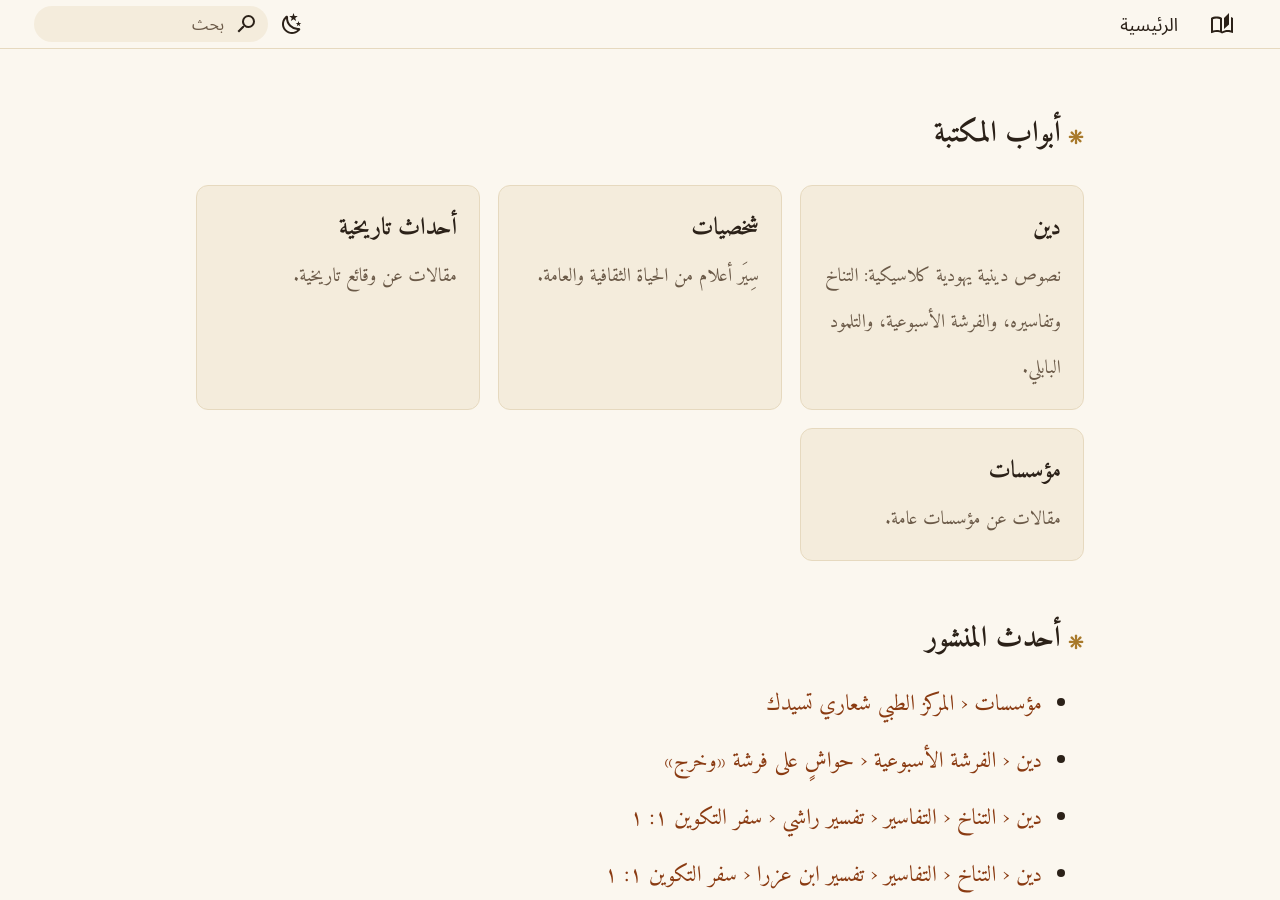
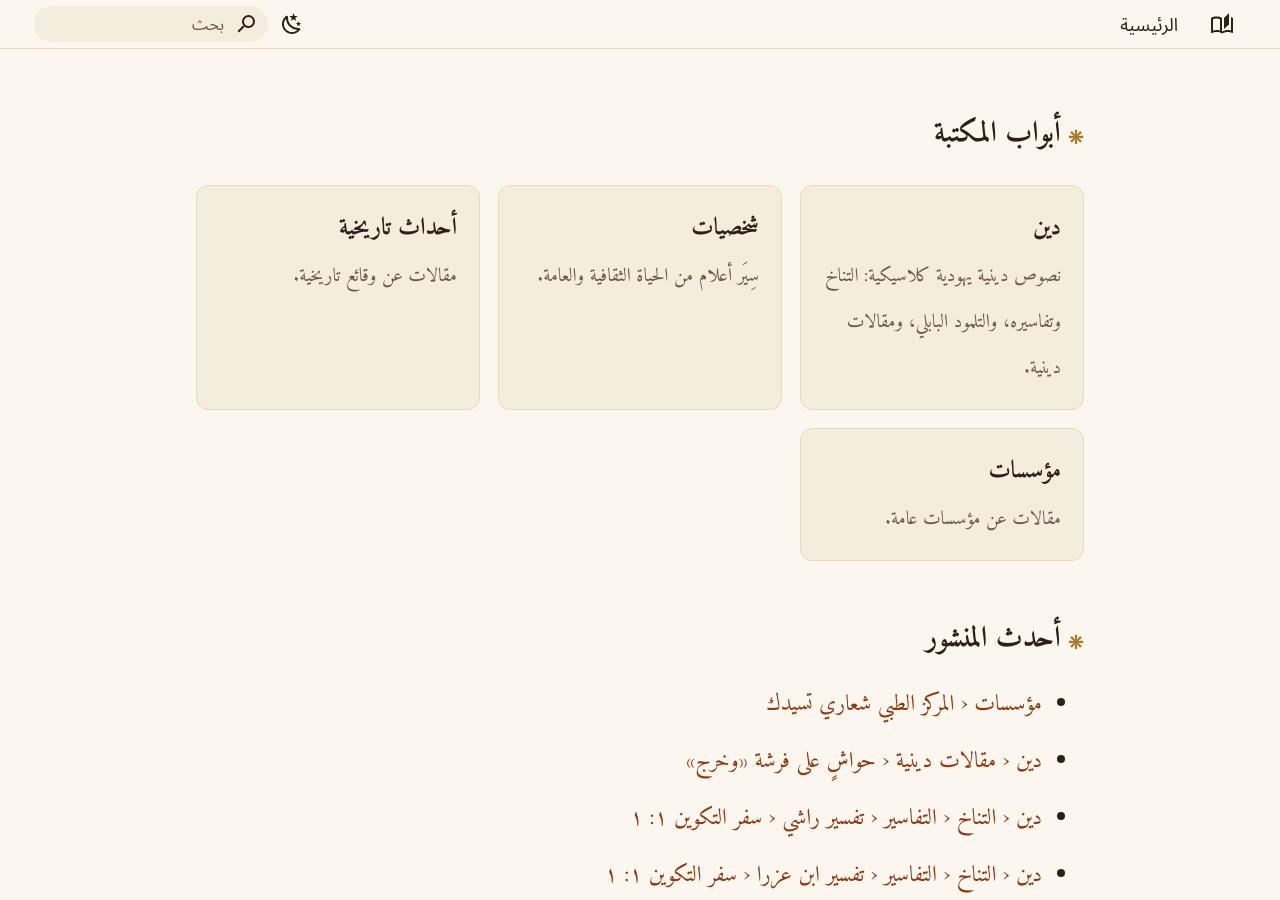
Before and after one commit to arnusus/arnusus.github.io, an MkDocs documentation site: the page built from docs/index.md, in a window 1280 px wide and 900 px high, scrolled down 401 px. Built offline with MkDocs 1.6.1 and Material for MkDocs 9.7.7, drawn with Linux system fonts in a browser that asks for light colours.

Commit message:
نقل المقالة إلى باب «مقالات دينية» تحت «دين»
Co-Authored-By: Claude Opus 5.5 <noreply@anthropic.com>
Claude-Session: https://claude.ai/code/session_01Bo3U8aCkX14UrH9sgNDnos

```diff
--- a/docs/index.md
+++ b/docs/index.md
@@ -16,7 +16,7 @@ hide:
 ## أبواب المكتبة
 
 <div class="shelves">
-<a class="shelf" href="dat/"><b>دين</b><span>نصوص دينية يهودية كلاسيكية: التناخ وتفاسيره، والفرشة الأسبوعية، والتلمود البابلي.</span></a>
+<a class="shelf" href="dat/"><b>دين</b><span>نصوص دينية يهودية كلاسيكية: التناخ وتفاسيره، والتلمود البابلي، ومقالات دينية.</span></a>
 <a class="shelf" href="people/"><b>شخصيات</b><span>سِيَر أعلام من الحياة الثقافية والعامة.</span></a>
 <a class="shelf" href="history/"><b>أحداث تاريخية</b><span>مقالات عن وقائع تاريخية.</span></a>
 <a class="shelf" href="institutions/"><b>مؤسسات</b><span>مقالات عن مؤسسات عامة.</span></a>
@@ -25,7 +25,7 @@ hide:
 ## أحدث المنشور
 
 - [مؤسسات ‹ المركز الطبي شعاري تسيدك](institutions/000001.md)
-- [دين ‹ الفرشة الأسبوعية ‹ حواشٍ على فرشة «وخرج»](dat/parasha/000001.md)
+- [دين ‹ مقالات دينية ‹ حواشٍ على فرشة «وخرج»](dat/articles/000001.md)
 - [دين ‹ التناخ ‹ التفاسير ‹ تفسير راشي ‹ سفر التكوين ١: ١](dat/tanakh/parshanut/rashi/bereshit/000001.md)
 - [دين ‹ التناخ ‹ التفاسير ‹ تفسير ابن عزرا ‹ سفر التكوين ١: ١](dat/tanakh/parshanut/ibn-ezra/bereshit/000001.md)
 - [أحداث تاريخية ‹ مجزرة معاليه عكرابيم](history/000001.md)
--- a/mkdocs.yml
+++ b/mkdocs.yml
@@ -81,14 +81,14 @@ nav:
                   - سفر التكوين:
                       - dat/tanakh/parshanut/ibn-ezra/bereshit/index.md
                       - "التكوين ١: ١": dat/tanakh/parshanut/ibn-ezra/bereshit/000001.md
-      - الفرشة الأسبوعية:
-          - dat/parasha/index.md
-          - "حواشٍ على فرشة «وخرج»": dat/parasha/000001.md
       - التلمود البابلي:
           - dat/talmud-bavli/index.md
           - قسم الأضرار:
               - سنهدرين:
                   - كلمة إلى القارئ: dat/talmud-bavli/nezikin/sanhedrin/000001.md
+      - مقالات دينية:
+          - dat/articles/index.md
+          - "حواشٍ على فرشة «وخرج»": dat/articles/000001.md
   - شخصيات:
       - people/index.md
       - زوهر أرغوف: people/000001.md
```
Also changed, not shown: docs/dat/articles/index.md (renamed from docs/dat/parasha/index.md, +2 -2 lines), docs/dat/index.md (+1 -1 lines), docs/dat/articles/000001.md (renamed from docs/dat/parasha/000001.md).
